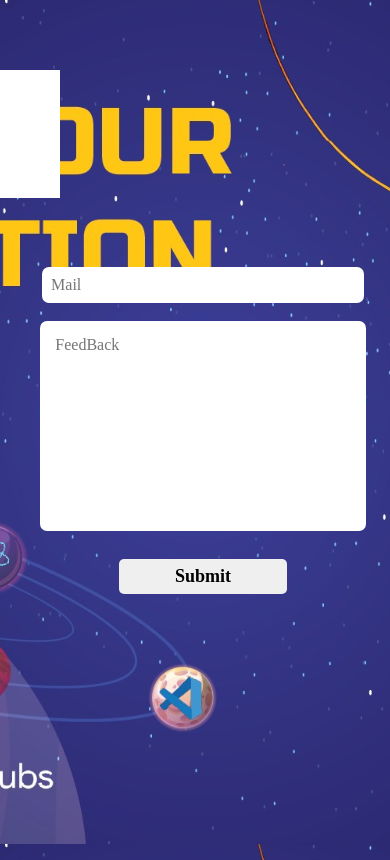
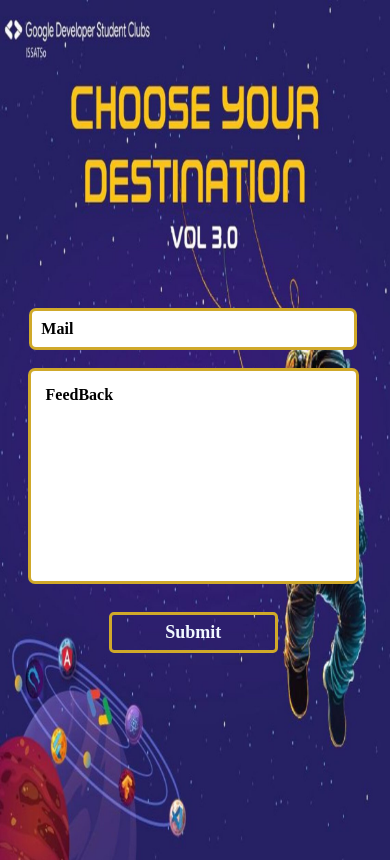
Before and after one commit to Fahdlabba/CYD-Feedback, a plain HTML site: page index.html in a window 390 px wide. Drawn offline with Linux system fonts and the light colour scheme.

Commit message:
add some css stuff

```diff
--- a/index.css
+++ b/index.css
@@ -83,6 +83,7 @@ ul li a:hover{
 }
 .contact{
  width: 100%;
+ margin-top: 100px;
  animation: slideInLeft 2s ease ;
  display: flex;
  align-items: center;
@@ -92,16 +93,19 @@ ul li a:hover{
  min-height: 100vh;
 }
 .mail{
+  outline: none;
  display: flex;
  color: black;
  font-size: 1rem;
  border-radius: 7px;
  padding: 9px;
- opacity: 1px;
- border: 2px;
+ background: none;
+ border: 3px solid rgb(208, 169, 42);
  width: 36vh;
+ box-shadow: 0 0 10px rgb(208, 169, 42) ;
  margin-bottom: 0px;
- outline: none;
+ color: aliceblue;
+
 }
 .feedback{
  font-size: 1rem;
@@ -112,8 +116,11 @@ ul li a:hover{
  width: 35vh;
  margin-bottom: 10px;
  resize: none;
+ background: none;
+ color: aliceblue;
+ border:  3px solid rgb(208, 169, 42);
+ box-shadow: 0 0 10px rgb(208, 169, 42) ;
  outline: none;
-
 }
 button{
  width: 20vh;
@@ -122,34 +129,46 @@ button{
  border-radius:5px ;
  cursor: pointer;
  padding :7px;
+ background: none ;
+ color: aliceblue;
+ border: 3px solid rgb(208, 169, 42);
  font-size: 18px;
 }
+.mail::placeholder , .feedback::placeholder{
+ color: aliceblue;
+}
 button:hover{
- background:none;
+ background:#FFFF;
  color: rgb(208, 169, 42);
+ box-shadow: 0 0 10px rgb(208, 169, 42) ;
  border: 1px solid black;
 }
-@media only screen and (max-width: 700px) {
-  .hamburger {
-      display: block;
+/* mobile view */
+@media only screen and (max-width: 768px) {
+  body{
+  background: url(assets/mobile.jpg) no-repeat center center fixed;
+ -webkit-background-size: cover;
+ -moz-background-size: cover;
+ -o-background-size: cover;
+ background-size: cover;
+ height: 100%;
+ width: 95%;
+ overflow: hidden;
   }
-  .nav-bar {
-      position: absolute;
-      width: 100%;
-      left: -100%;
-      top: 70px;
-      width: 100%;
-      background: #fff;
-      padding: 30px;
-      transition: 0.3s;
+  .nav-bar{
+    display: none;
   }
-  #nav_check:checked ~ .nav-links {
-      left: 0;
+  .mail , .feedback{
+    background: #FFFF;
+    box-shadow: none;
+    font-weight: 500;
+    color: #000;
   }
-  .nav-links ul {
-      display: block;
+  .mail::placeholder , .feedback::placeholder{
+    color: black;
+    font-weight: 900;
   }
-  .nav-links ul li a {
-      margin: 5px 0;
+  .form{
+    height: 100vh;
   }
 }
```
Also changed, not shown: assets/mobile.jpg (added).
